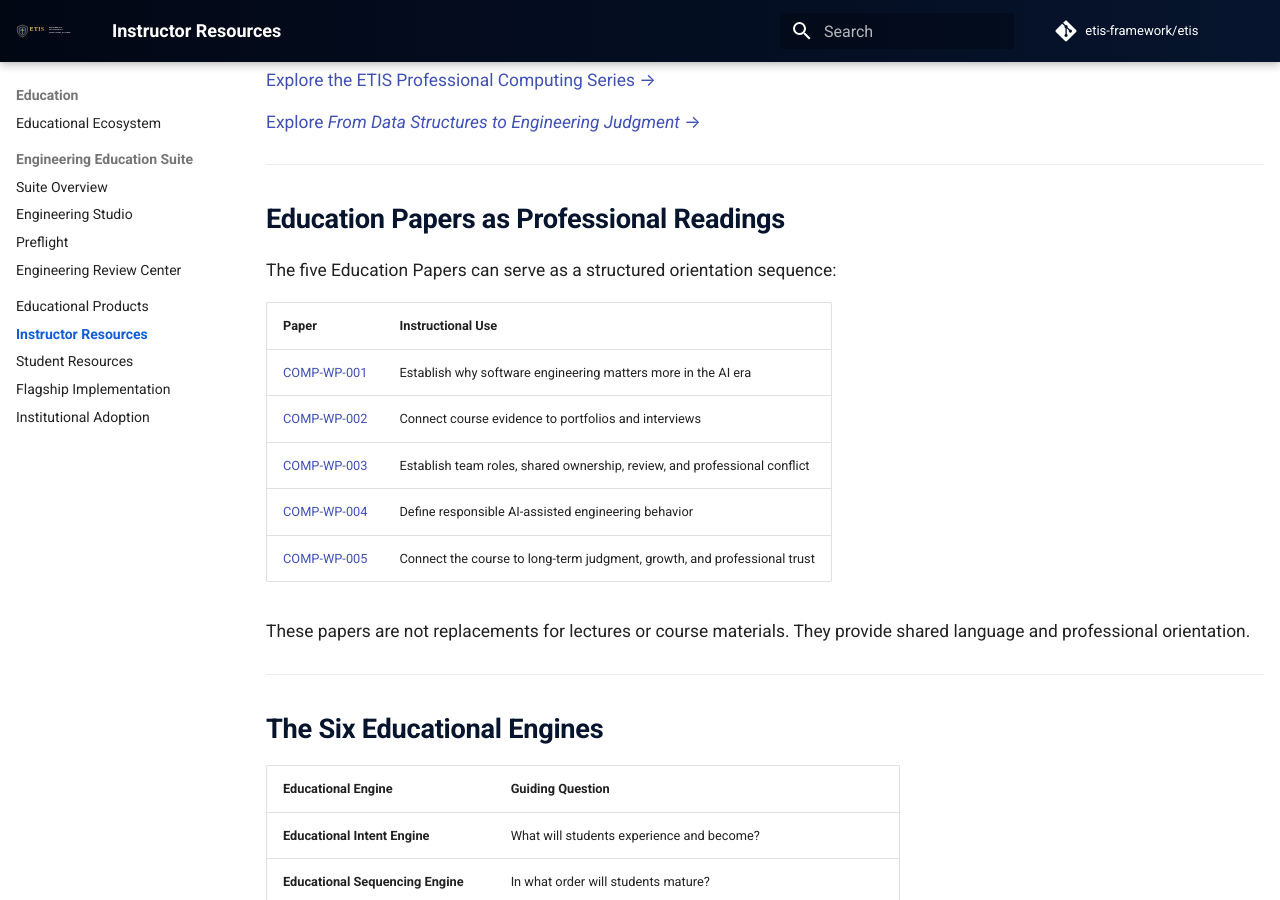
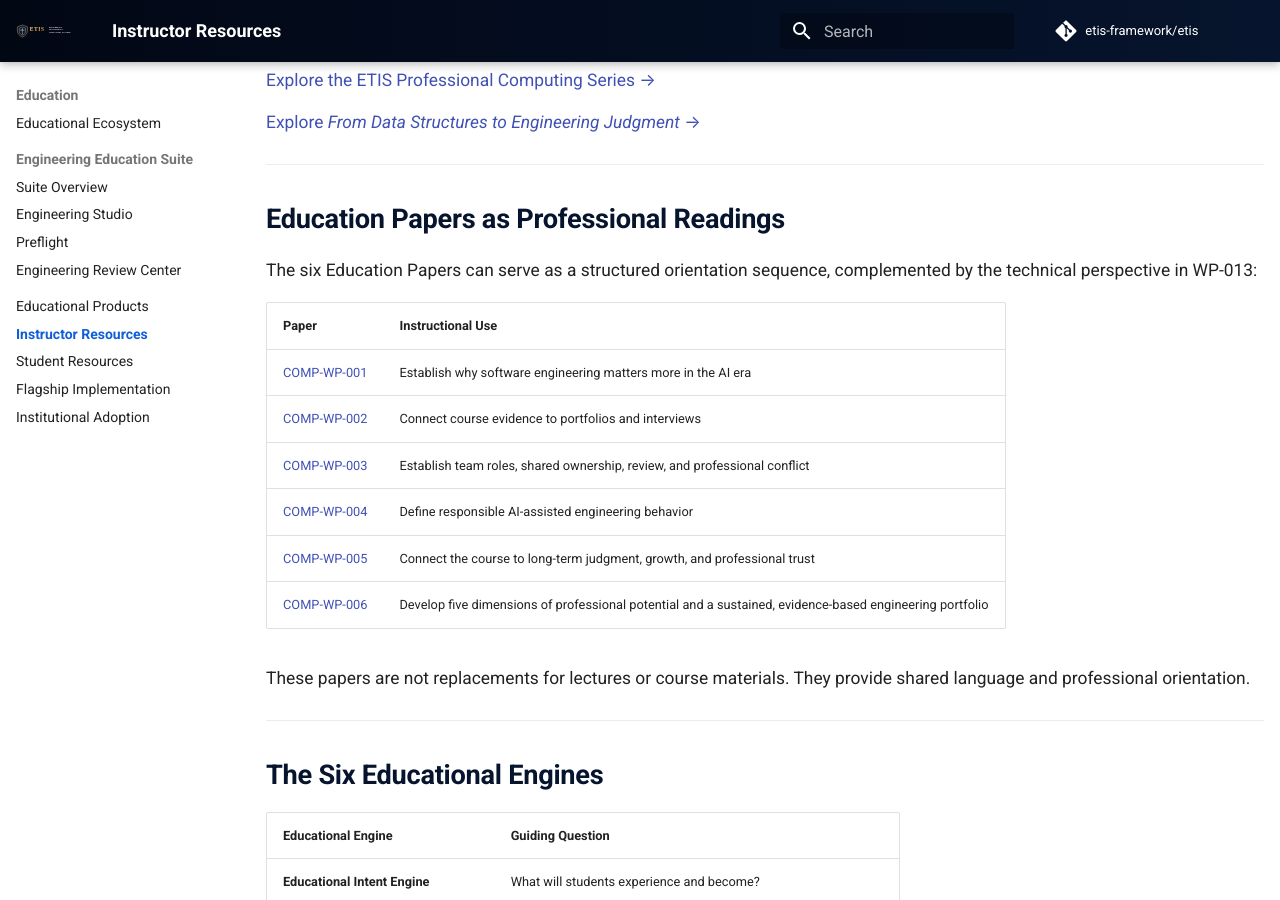
Before and after one commit to etis-framework/etis, an MkDocs documentation site: the page built from docs/Educational_Ecosystem/Instructor_Resources.md, in a window 1280 px wide and 900 px high, scrolled down 3304 px. Built offline with MkDocs 1.6.1 and Material for MkDocs 9.7.7, drawn with Linux system fonts in a browser that asks for light colours; comment, search, counter and statistics services are not loaded.

Commit message:
Align ETIS educational resources with COMP-WP-006

```diff
--- a/docs/Educational_Ecosystem/Instructor_Resources.md
+++ b/docs/Educational_Ecosystem/Instructor_Resources.md
@@ -126,7 +126,7 @@ That book is particularly relevant to data structures and intermediate computing
 
 ## Education Papers as Professional Readings
 
-The five Education Papers can serve as a structured orientation sequence:
+The six Education Papers can serve as a structured orientation sequence, complemented by the technical perspective in WP-013:
 
 | Paper | Instructional Use |
 |---|---|
@@ -135,6 +135,7 @@ The five Education Papers can serve as a structured orientation sequence:
 | [COMP-WP-003](../publications/education-papers/comp-wp-003.md) | Establish team roles, shared ownership, review, and professional conflict |
 | [COMP-WP-004](../publications/education-papers/comp-wp-004.md) | Define responsible AI-assisted engineering behavior |
 | [COMP-WP-005](../publications/education-papers/comp-wp-005.md) | Connect the course to long-term judgment, growth, and professional trust |
+| [COMP-WP-006](../publications/education-papers/comp-wp-006.md) | Develop five dimensions of professional potential and a sustained, evidence-based engineering portfolio |
 
 These papers are not replacements for lectures or course materials. They provide shared language and professional orientation.
 
```
Also changed, not shown: docs/Educational_Ecosystem/Educational_Ecosystem.md (+2 -1 lines), docs/Educational_Ecosystem/Educational_Products.md (+1 -0 lines), docs/Educational_Ecosystem/Flagship_Implementation.md (+1 -0 lines), docs/Educational_Ecosystem/Student_Resources.md (+1 -0 lines).
